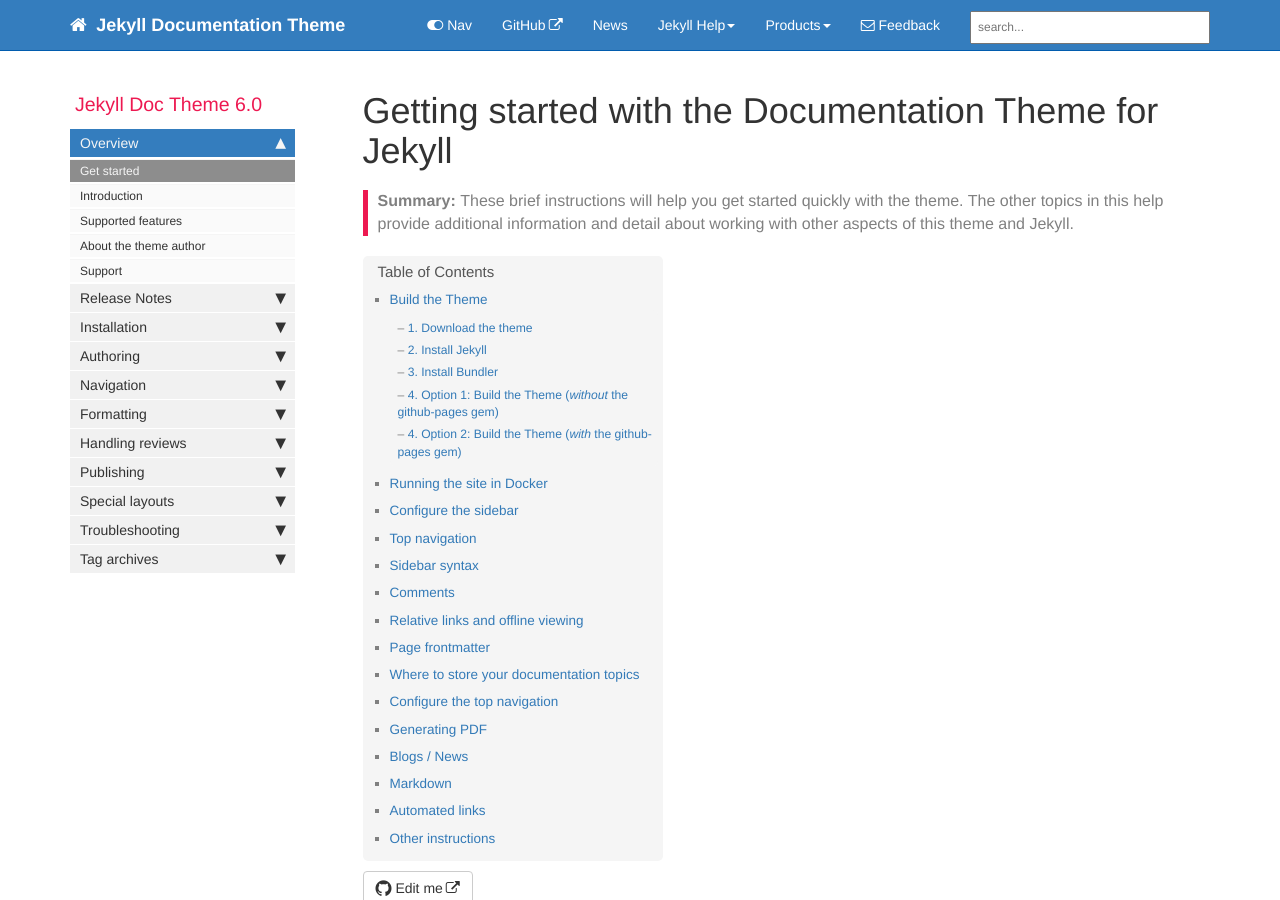
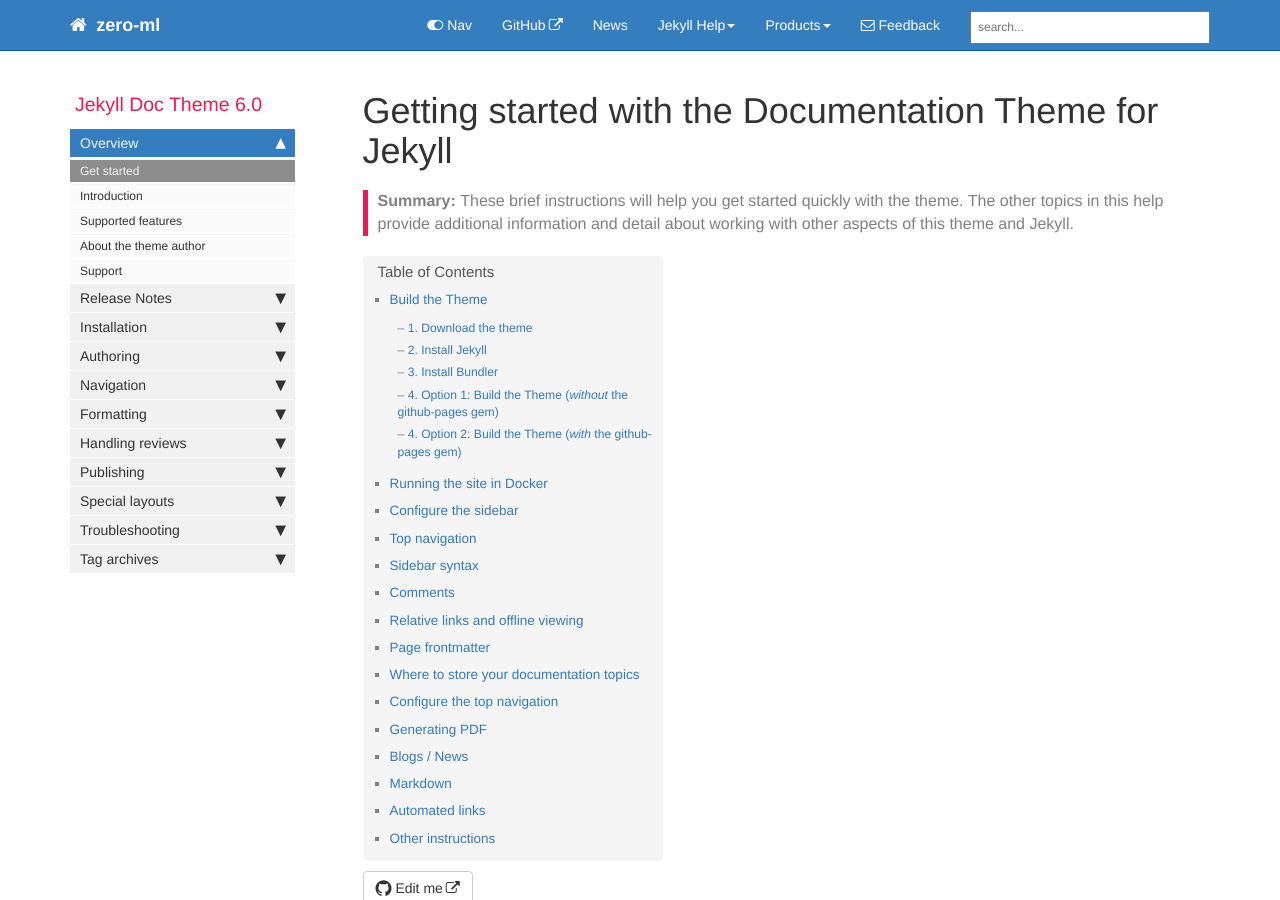
Before and after one commit to bekzatalish/zero2ml, a Jekyll site: the page built from index.md, in a window 1280 px wide and 900 px high. Built offline with Jekyll 4.4.1, drawn with Linux system fonts in a browser that asks for light colours; comment, search, counter and statistics services are not loaded.

Commit message:
Updated config

```diff
--- a/_config.yml
+++ b/_config.yml
@@ -3,7 +3,7 @@
 output: web
 # this property is useful for conditional filtering of content that is separate from the PDF.
 
-topnav_title: Jekyll Documentation Theme
+topnav_title: zero-ml
 # this appears on the top navigation bar next to the home button
 
 site_title: Jekyll theme for documentation
```
